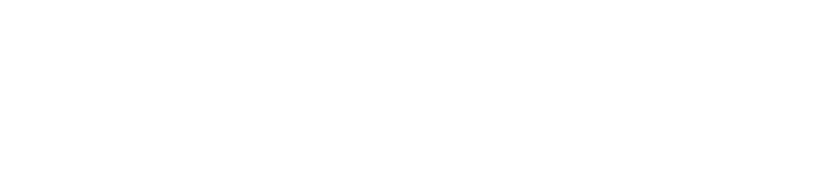
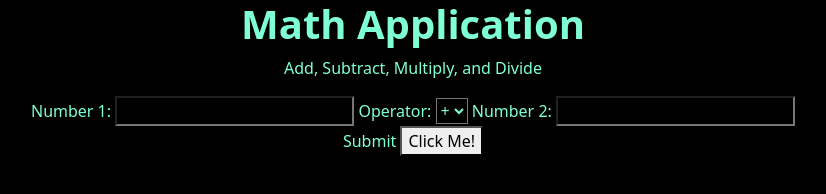
Before and after one commit to JonathanDaugherty/mathApp, a plain HTML site: page index.html in a window 1280 px wide. Shown: the whole page, without its empty margins (227-1053 px from the left). Drawn offline with nearby package versions, Linux system fonts and the light colour scheme.

Commit message:
index.html

```diff
--- a/index.html
+++ b/index.html
@@ -5,11 +5,91 @@
     <meta charset="UTF-8">
     <meta http-equiv="X-UA-Compatible" content="IE=edge">
     <meta name="viewport" content="width=device-width, initial-scale=1.0">
+    <link href="https://cdn.jsdelivr.net/npm/bootstrap@5.2.2/dist/css/bootstrap.min.css" rel="stylesheet"
+        integrity="sha384-Zenh87qX5JnK2Jl0vWa8Ck2rdkQ2Bzep5IDxbcnCeuOxjzrPF/et3URy9Bv1WTRi" crossorigin="anonymous">
+    <script src="https://code.jquery.com/jquery-3.6.1.js"
+        integrity="sha256-3zlB5s2uwoUzrXK3BT7AX3FyvojsraNFxCc2vC/7pNI=" crossorigin="anonymous"></script>
+
+
     <title>Math App</title>
+
 </head>
+<style>
+    body {
+        background-color: black;
+        color: aquamarine;
+    }
+
+    h1 {
+        font-weight: bold;
+    }
+
+    .container {
+        text-align: center;
+    }
+
+    input {
+        background-color: black;
+        color: aquamarine;
+    }
+
+    select {
+        background-color: black;
+        color: aquamarine;
+    }
+</style>
+
 
 <body>
+    <div class="container">
+        <div class="jumbotron">
+            <h1>Math Application</h1>
+            <p>Add, Subtract, Multiply, and Divide</p>
+        </div>
+    </div>
+    <div class="container">
+        <div>
+            <label>Number 1:</label>
+            <input id="firstNumber">
+            <label>Operator:</label>
+            <select id="operator">
+                <option>+</option>
+                <option>-</option>
+                <option>*</option>
+                <option>/</option>
+            </select>
+            <label>Number 2:</label>
+            <input id="secondNumber">
+        </div>
+        <div class="container">
+            <label>Submit</label>
+            <button id="button" onclick="MATH()">Click Me!</button>
+        </div>
+        <div>
+
+        </div>
+    </div>
 
 </body>
 
 </html>
+
+<script>
+    function MATH() {
+        let a = $("#firstNumber").val();
+        let b = $("#secondNumber").val();
+
+        let operator = $("#operator").val()
+        if (operator == "+") {
+            console.log(parseInt(a) + parseInt(b));
+        } else if (operator == "-") {
+            console.log(parseInt(a) - parseInt(b));
+        } else if (operator == "*") {
+            console.log(parseInt(a) * parseInt(b));
+        } else {
+            console.log(parseInt(a) / parseInt(b));
+        }
+
+    }
+
+</script>
```
